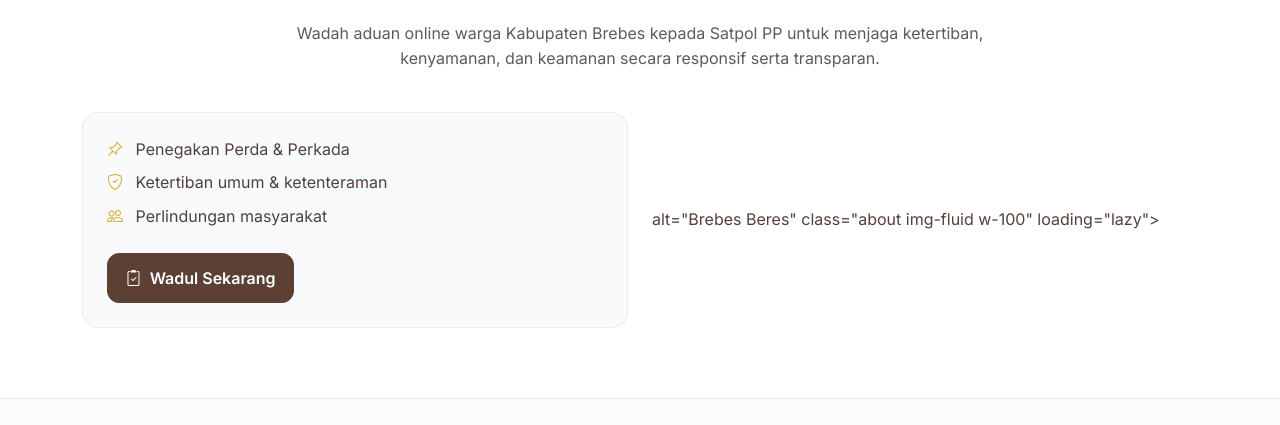
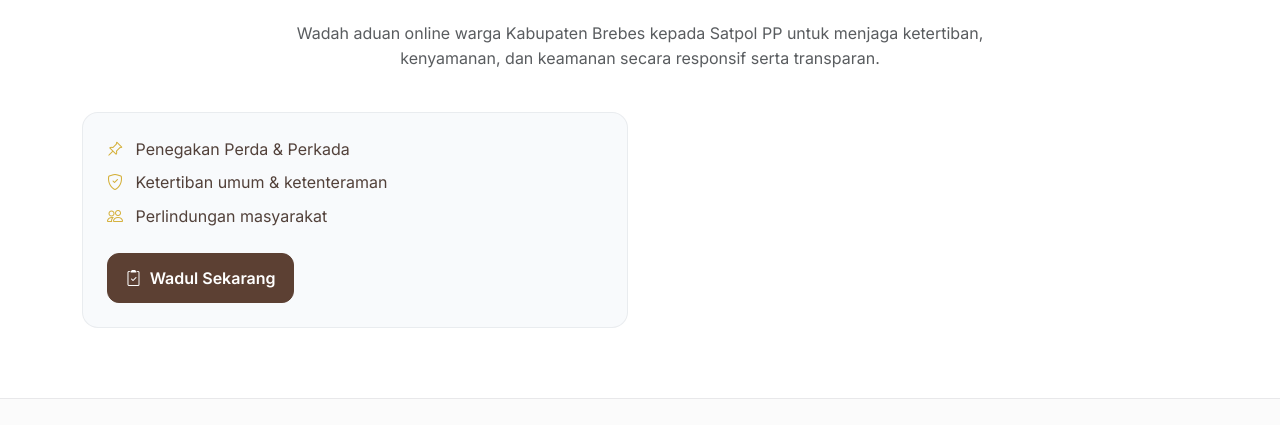
Before and after one commit to MochIqbalFirmansyah-ID/wadulsatpolppbrebes, a plain HTML site: page index.html in a window 1280 px wide. Shown: the part 836-1261 px from the top of the page. Drawn offline with Linux system fonts and the light colour scheme.

Commit message:
update bg

```diff
--- a/index.html
+++ b/index.html
@@ -237,9 +237,9 @@
         <div class="row g-4 align-items-center">
           <div class="col-lg-6 order-lg-2" data-aos="fade-left">
         <!-- <img src="assets/img/section-about.jpg"  -->
-     alt="Brebes Beres"
+     <!-- alt="Brebes Beres"
      class="about img-fluid w-100"
-     loading="lazy">
+     loading="lazy"> -->
 
           </div>
           <div class="col-lg-6 order-lg-1" data-aos="fade-right">
```
Also changed, not shown: assets/img/bg.jpg.
